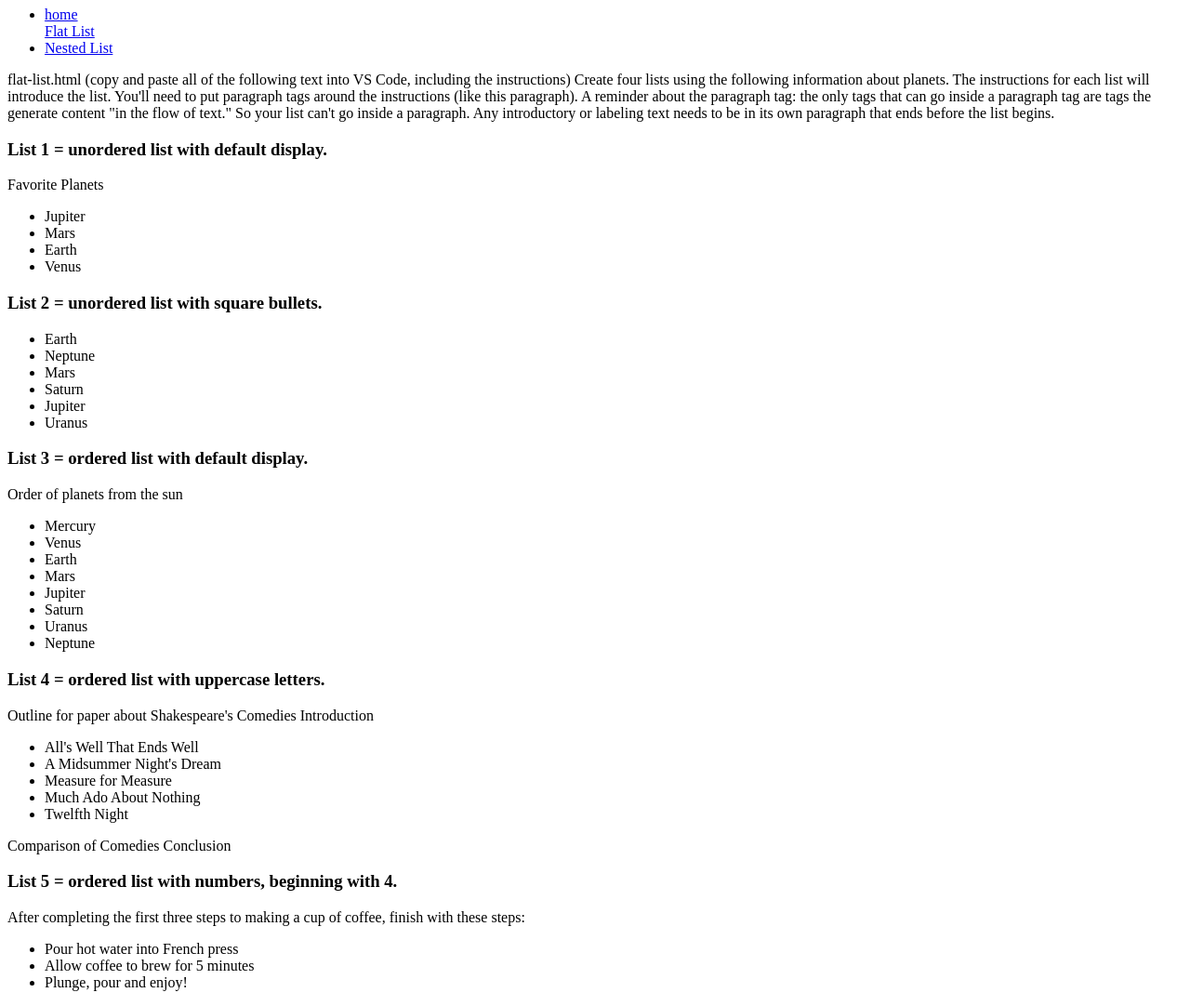
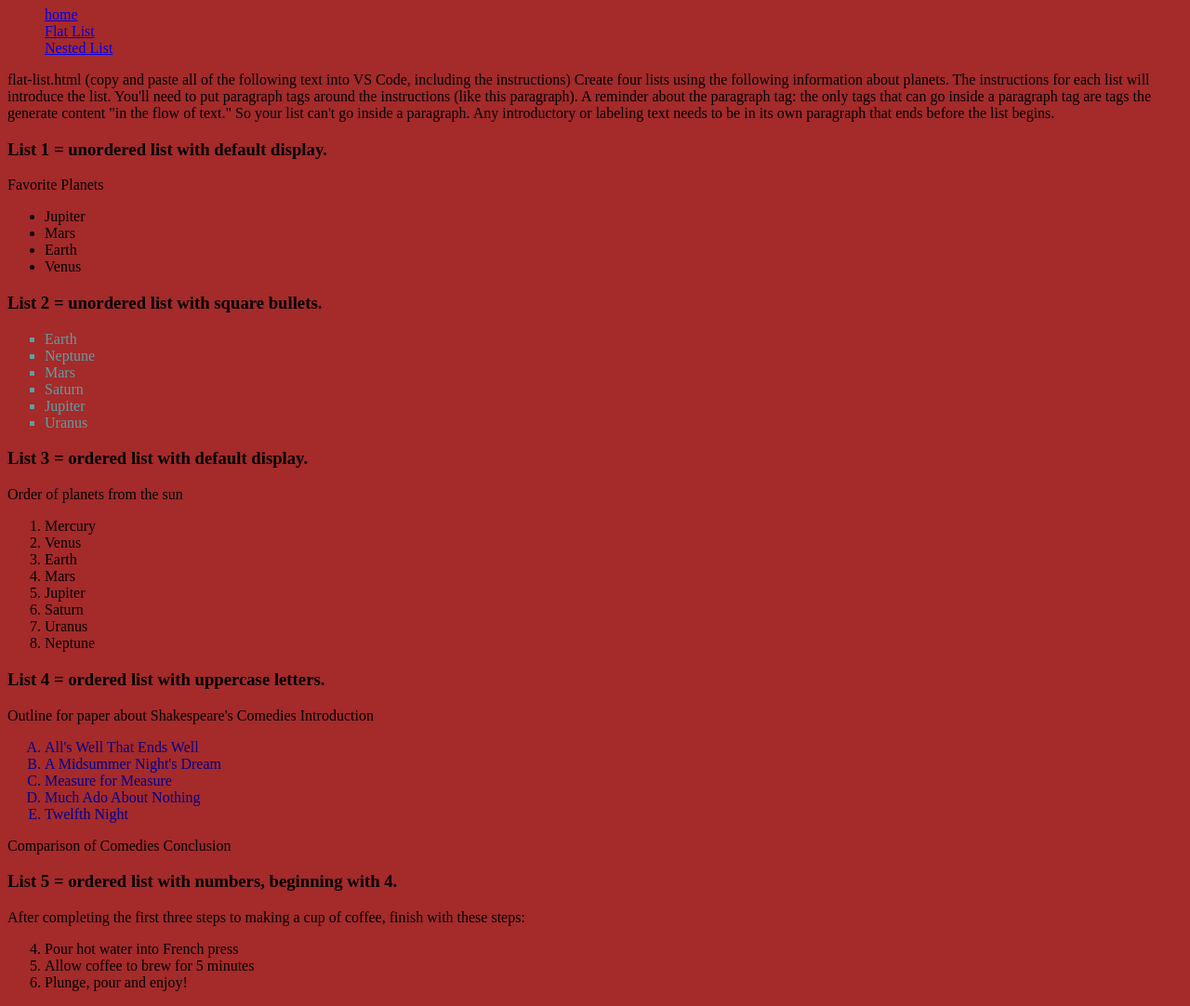
Before and after one commit to 2mv25wkstj-cpu/4-list, a plain HTML site: page flat-list.html in a window 1280 px wide. Shown: the part 73-1155 px from the top of the page at 93% size. Drawn offline with Linux system fonts and the light colour scheme.

Commit message:
more list

```diff
--- a/flat-list.html
+++ b/flat-list.html
@@ -3,12 +3,12 @@
 <head>
     <meta charset="UTF-8">
     <title>Lists</title>
-    <link rel="stylesheet" href="style.css">
+    <link rel="stylesheet" href="styles.css">
     </head>
 
 <body>
-    <h1>Lists</h1>
-<ul>
+    <h1> FLat Lists</h1>
+<ul class="nav">
 <li>
     <a href="index.html">home</a>
 </li>
@@ -33,7 +33,7 @@ Create four lists using the following information about planets. The instruction
     <li>Venus</li>
 </ul>
 <h3>List 2 = unordered list with square bullets.</h3>
-<ul>
+<ul class="square-list">
     <li>Earth</li>
     <li>Neptune</li>
     <li>Mars</li>
@@ -45,7 +45,7 @@ Create four lists using the following information about planets. The instruction
 <h3>List 3 = ordered list with default display.</h3>
 
 <p>Order of planets from the sun</p>
-<ul>
+<ol>
     <li>Mercury</li>
     <li>Venus</li>
     <li>Earth</li>
@@ -54,30 +54,30 @@ Create four lists using the following information about planets. The instruction
     <li>Saturn</li>
     <li>Uranus</li>
     <li>Neptune</li>
-</ul>
+</ol>
 <h3>List 4 = ordered list with uppercase letters.</h3>
 
 Outline for paper about Shakespeare's Comedies
 
 Introduction
-<ul>
+<ol class="letters-list">
     <li>All's Well That Ends Well</li>
     <li>A Midsummer Night's Dream</li>
     <li>Measure for Measure</li>
     <li>Much Ado About Nothing</li>
     <li>Twelfth Night</li>
-</ul>
+</ol>
 Comparison of Comedies
 Conclusion
 <h3>List 5 = ordered list with numbers, beginning with 4.</h3>
 
 After completing the first three steps to making a cup of coffee, finish with these steps:
 
-<ul>
+<ol start="4">
     <li>Pour hot water into French press</li>
     <li>Allow coffee to brew for 5 minutes</li>
     <li>Plunge, pour and enjoy!</li>
-</ul>
+</ol>
 
 
     </body>
--- a/styles.css
+++ b/styles.css
@@ -1,3 +1,15 @@
 html {
-    background-color:brown
+    background-color:brown;
 }
+
+.square-list{
+    list-style-type:square;
+    color:cadetblue;
+}
+.letters-list{
+    list-style-type:upper-alpha;
+    color:darkblue;
+}
+.nav{
+    list-style-type:none;
+}
```
